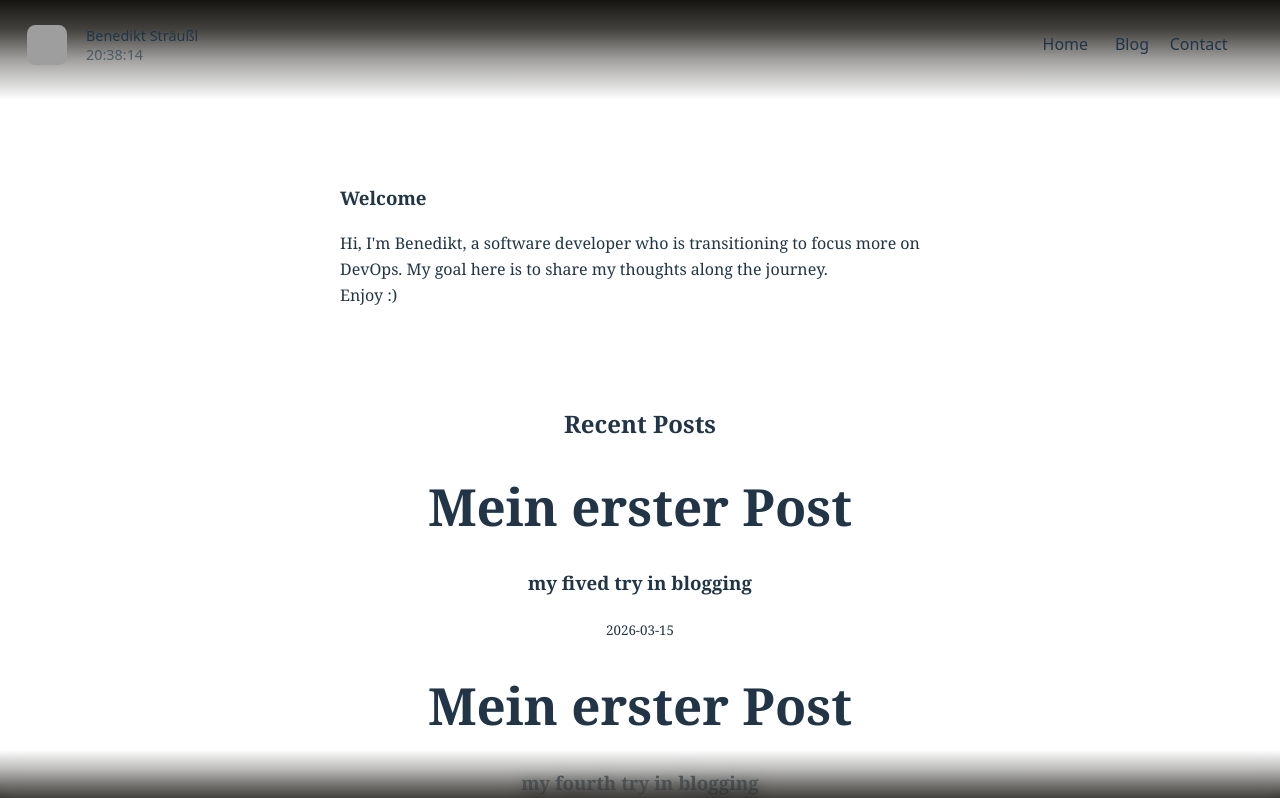
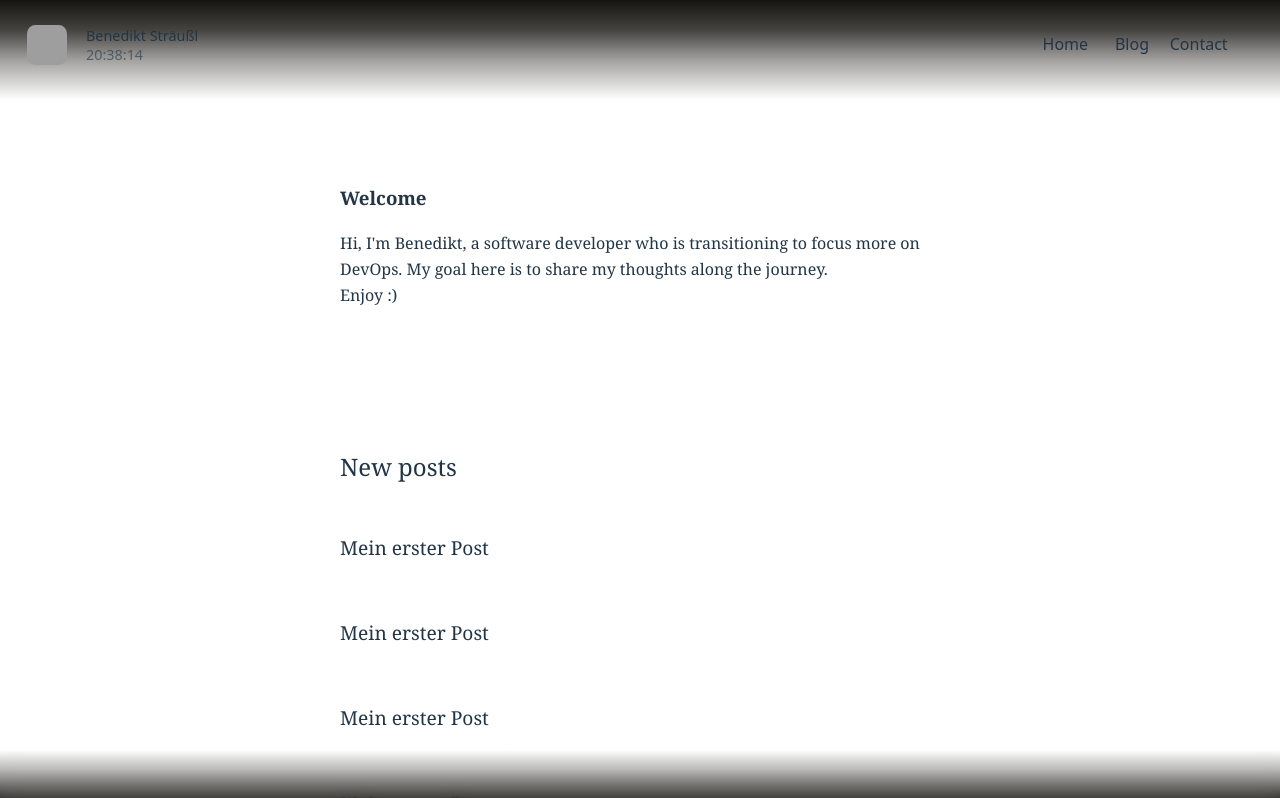
Before and after one commit to BenediktStr/Website, a React app: page /post/1 in a window 1280 px wide. Shown: the top 798 px of the page. Built offline with nearby package versions, Linux system fonts and the light colour scheme; grey boxes are pictures that could not be loaded; the HTML template or start-up script is replaced by a standard one.

Commit message:
update Recent Post component

```diff
--- a/src/App.jsx
+++ b/src/App.jsx
@@ -1,6 +1,4 @@
 import { useState } from "react";
-import reactLogo from "./assets/react.svg";
-import viteLogo from "/vite.svg";
 import "./App.css";
 import Header from "./components/header/Header";
 import Info from "./components/info/Info";
--- /dev/null
+++ b/src/components/blog/PostCard.css
@@ -0,0 +1,34 @@
+.postcard {
+    display: flex;
+    justify-content: space-between;
+    align-items: flex-start;
+    text-align: left;
+    padding: 1rem 0;
+    border-bottom: 1px solid rgba(255, 255, 255, 0.1);
+    width: 100%;
+    box-sizing: border-box;
+}
+
+.postcard .post-content {
+    flex: 1;
+}
+
+.postcard .post-content h1 {
+    margin: 0 0 0.5rem 0;
+    font-size: 1.2rem;
+    font-weight: 400;
+}
+
+.postcard .post-content h3 {
+    margin: 0;
+    font-size: 0.9rem;
+    font-weight: 300;
+    color: rgba(255, 255, 255, 0.6);
+}
+
+.postcard .post-date {
+    font-size: 0.8rem;
+    color: rgba(255, 255, 255, 0.5);
+    white-space: nowrap;
+    margin-left: 1rem;
+}
--- a/src/components/blog/PostCard.jsx
+++ b/src/components/blog/PostCard.jsx
@@ -1,11 +1,14 @@
 import React from "react";
+import "./PostCard.css";
 
 function PostCard({ post }) {
   return (
     <div className="postcard">
-      <h1>{post.title}</h1>
-      <h3>{post.subtitle}</h3>
-      <small>{post.date}</small>
+      <div className="post-content">
+        <h1>{post.title}</h1>
+        <h3>{post.subtitle}</h3>
+      </div>
+      <small className="post-date">{post.date}</small>
     </div>
   );
 }
--- /dev/null
+++ b/src/components/blog/RecentPost.css
@@ -0,0 +1,59 @@
+.recent-posts {
+  position: relative;
+  max-width: 600px;
+  margin: 0;
+  padding: 2rem;
+  text-align: left;
+}
+
+.recent-posts .header {
+    position: static;
+    display: flex;
+    justify-content: space-between;
+    align-items: center;
+    margin-bottom: 1.5rem;
+    width: 100%;
+    box-sizing: border-box;
+    padding: 0;
+}
+
+.recent-posts .header h2 {
+    margin: 0;
+    font-size: 1.5rem;
+    font-weight: 400;
+    flex-shrink: 0;
+}
+
+.recent-posts .button {
+    flex: 0;
+    min-width: 100px;
+    height: 30px;
+    display: flex;
+    align-items: center;
+    justify-content: flex-end;
+    gap: 4px;
+    border: none;
+    outline: none;
+    background: transparent;
+    cursor: pointer;
+    border-radius: 12px;
+    transition: background-color 0.3s ease;
+    text-decoration: none;
+    color: rgba(255, 255, 255, 0.6);
+    font-size: 0.9rem;
+    font-family: system-ui, -apple-system, 'Segoe UI', Roboto, sans-serif;
+    font-weight: 500;
+    padding: 0;
+    margin-left: auto;
+}
+
+.recent-posts .button .arrow {
+    transition: transform 0.3s ease;
+    font-size: 1rem;
+}
+
+
+
+.recent-posts .button:hover .arrow {
+    transform: rotate(360deg);
+}
--- a/src/components/blog/RecentPosts.jsx
+++ b/src/components/blog/RecentPosts.jsx
@@ -1,6 +1,7 @@
 import React from "react";
 import PostCard from "./PostCard";
 import usePosts from "../../hooks/usePost";
+import "./RecentPost.css";
 
 export default function RecentPosts() {
   const { posts, loading, getRecentPosts } = usePosts();
@@ -11,7 +12,13 @@ export default function RecentPosts() {
 
   return (
     <div className="recent-posts">
-      <h2>Recent Posts</h2>
+      <div className="header">
+        <h2>New posts</h2>
+        <button className="button">
+          All posts
+          <span className="arrow">→</span>
+        </button>
+      </div>
       {recentPosts.map((post) => (
         <PostCard key={post.id} post={post} />
       ))}
--- a/src/index.css
+++ b/src/index.css
@@ -36,6 +36,7 @@
   text-rendering: optimizeLegibility;
   -webkit-font-smoothing: antialiased;
   -moz-osx-font-smoothing: grayscale;
+
 }
 
 
@@ -149,3 +150,5 @@ button:focus-visible {
   border: none;
   margin: 1.5rem auto;
 }
+
+/* Recent Posts Styling */
```
